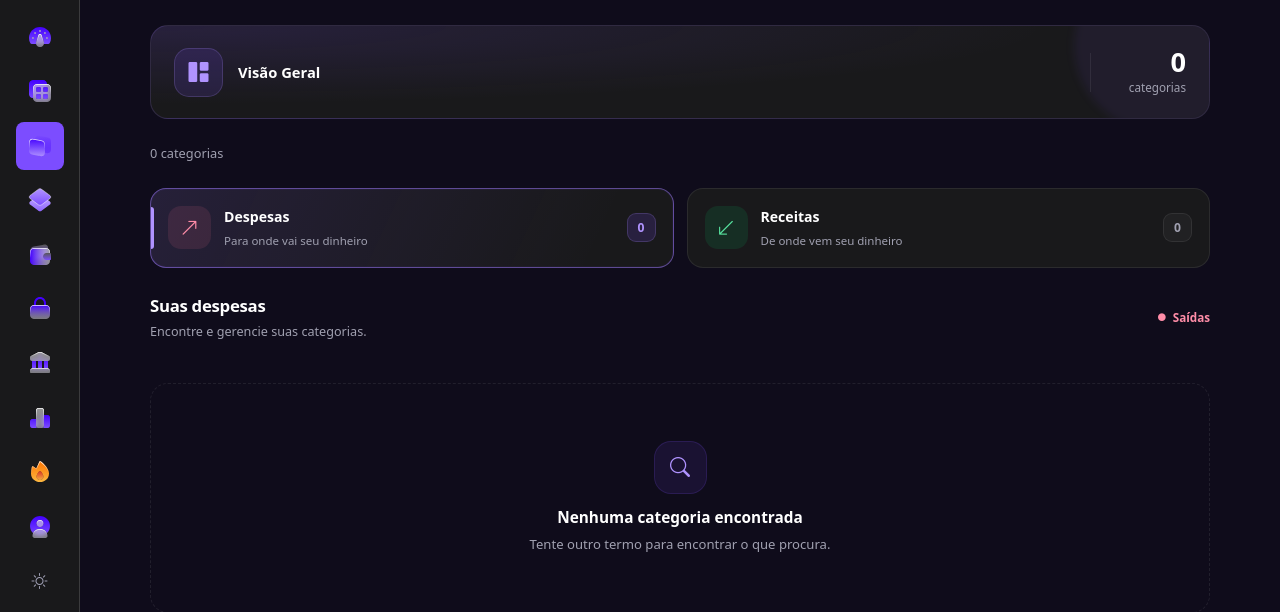
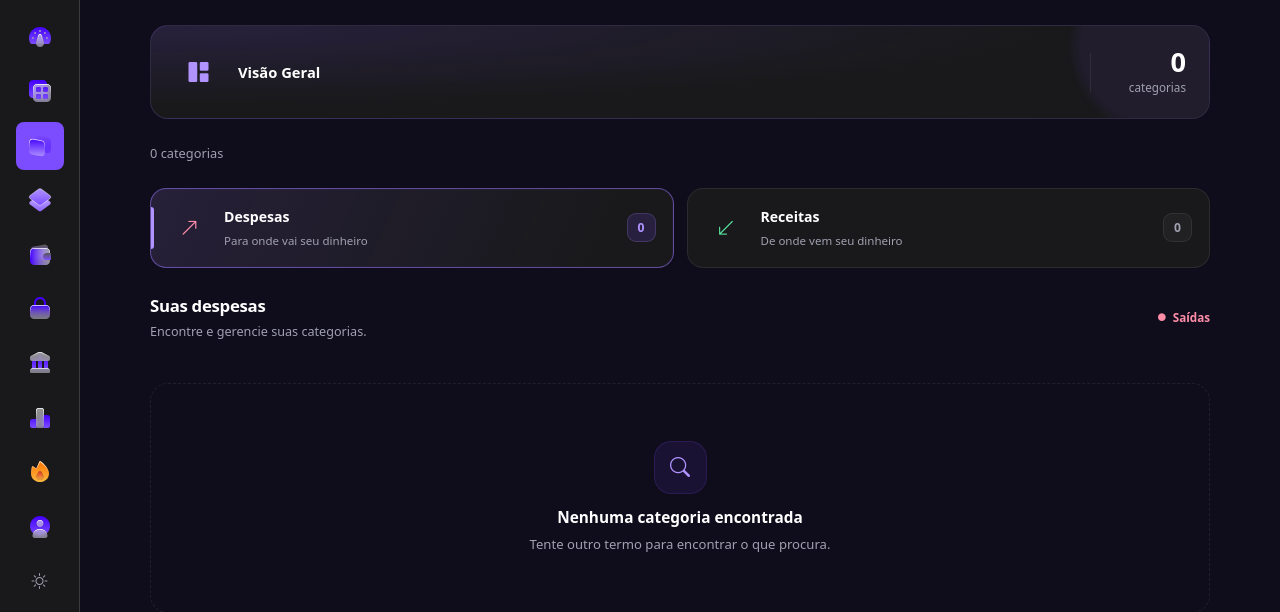
Before and after one commit to migueldinois/DuckFy, a Flask app: page /categorias in a window 1280 px wide. Shown: the part 162-774 px from the top of the page. Run offline with Flask 3, Linux system fonts and the light colour scheme; the visitor is signed in with stand-in values (Sample User, id 1); data that the repository does not hold is empty; some libraries are stand-ins or nearby versions.

Commit message:
style: adaptando alguns icons em contas bancarias e categoria

```diff
--- a/static/css/categorias.css
+++ b/static/css/categorias.css
@@ -160,9 +160,9 @@
     width: 49px;
     height: 49px;
     flex-shrink: 0;
-    border: 1px solid rgba(176, 147, 255, 0.2);
-    border-radius: 15px;
-    background: rgba(124, 77, 255, 0.14);
+    border: 0;
+    border-radius: 0;
+    background: transparent;
     color: var(--cor-roxo-claro);
     font-size: 1.25rem;
 }
@@ -366,17 +366,17 @@
     width: 43px;
     height: 43px;
     flex-shrink: 0;
-    border-radius: 13px;
+    border-radius: 0;
     font-size: 1.15rem;
 }
 
 .despesas-icone {
-    background: rgba(255, 111, 145, 0.11);
+    background: transparent;
     color: #ff8da8;
 }
 
 .receitas-icone {
-    background: rgba(0, 230, 118, 0.1);
+    background: transparent;
     color: #58e4a0;
 }
 
--- a/static/css/contas.css
+++ b/static/css/contas.css
@@ -292,9 +292,9 @@
   width: 48px;
   height: 48px;
   color: var(--brand-secondary);
-  background: color-mix(in srgb, var(--brand-primary) 12%, var(--bg-surface-2));
-  border: 1px solid color-mix(in srgb, var(--brand-primary) 25%, var(--border-color));
-  border-radius: 15px;
+  background: transparent;
+  border: 0;
+  border-radius: 0;
   font-size: 1.25rem;
 }
 
```
